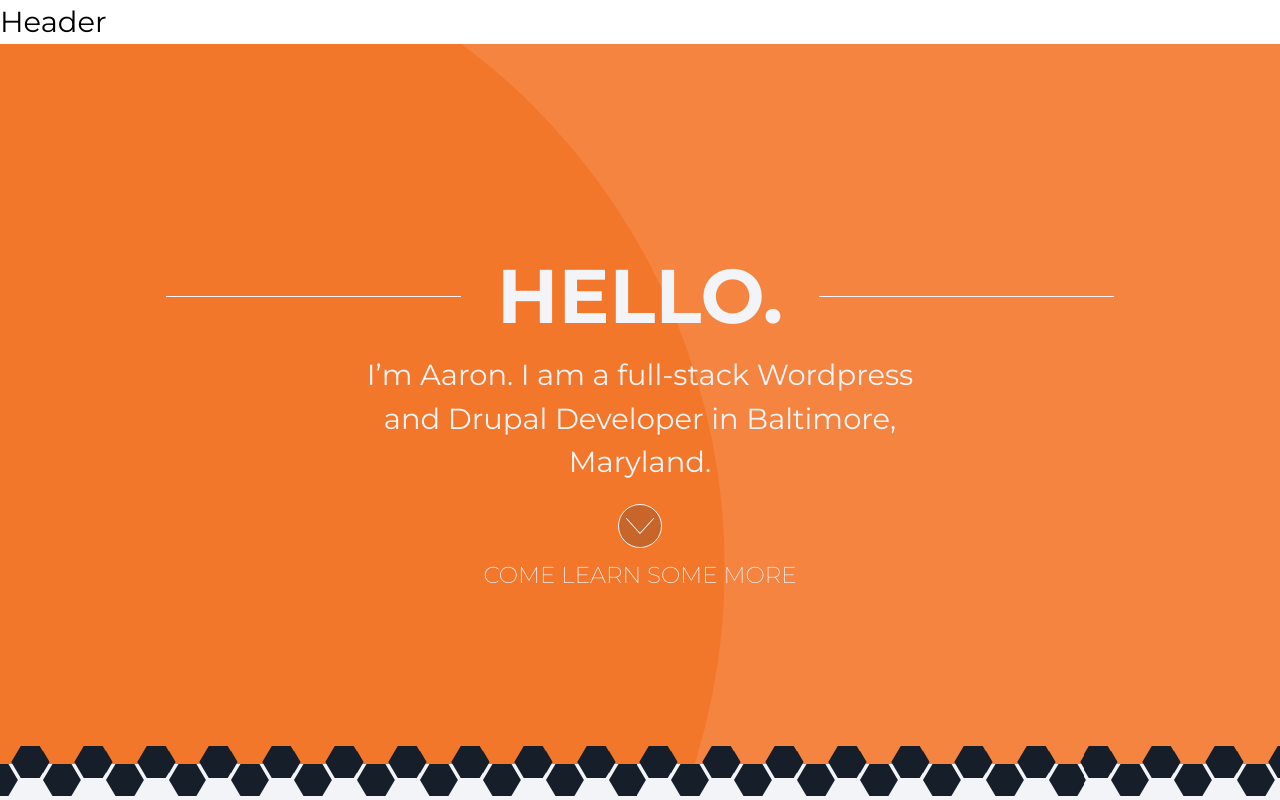
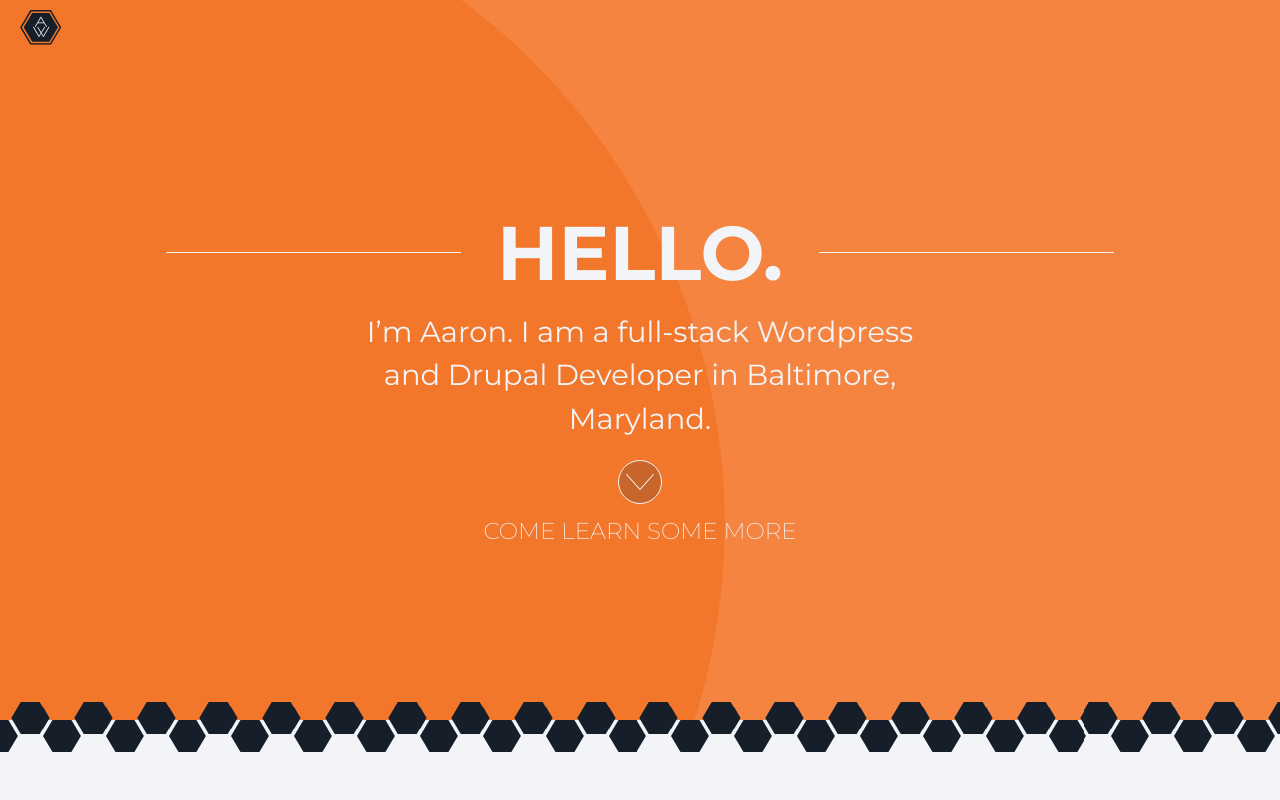
Before and after one commit to aweidele/awcom, a React (Vite) app: page / in a window 1280 px wide. Shown: the top 800 px of the page. Built offline with nearby package versions, Linux system fonts and the light colour scheme.

Commit message:
Adding header

```diff
--- /dev/null
+++ b/src/components/layout/Header.jsx
@@ -0,0 +1,15 @@
+import { Logo } from "../elements/Logo";
+import { NavLink } from "react-router-dom";
+
+export const Header = () => {
+  return (
+    <header className="w-full fixed top-0 left-0 z-20">
+      <div className="max-w-h px-5 pt-2.5 desktopXl:pt-16 m-auto flex justify-between">
+        <NavLink to="/">
+          <Logo background={null} className="w-logo-m desktopXl:w-logo h-logo-m desktopXl:h-logo relative z-20" />
+          <span className="sr-only">Home</span>
+        </NavLink>
+      </div>
+    </header>
+  );
+};
--- a/src/components/templates/MainTemplate.jsx
+++ b/src/components/templates/MainTemplate.jsx
@@ -1,9 +1,10 @@
 import { Footer } from "../layout/Footer";
+import { Header } from "../layout/Header";
 
 export const MainTemplate = ({ children }) => {
   return (
     <>
-      <header>Header</header>
+      <Header />
       <main>{children}</main>
       <Footer />
     </>
```
